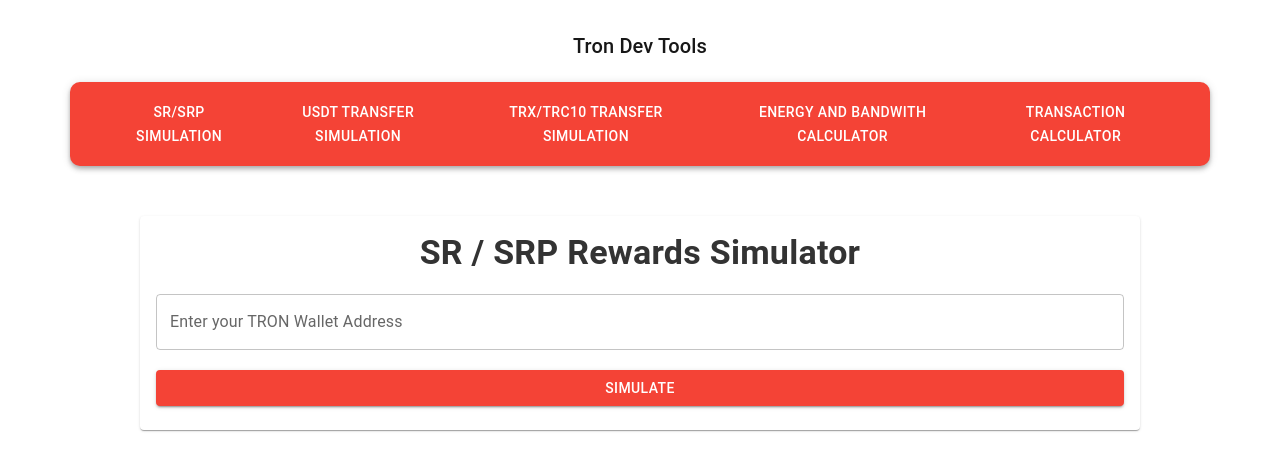
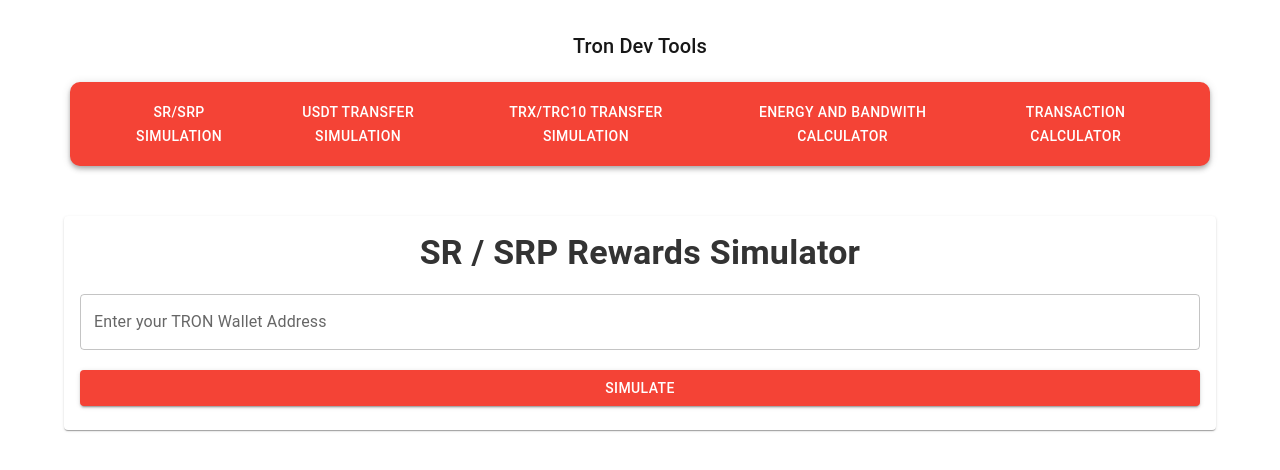
Before and after one commit to aziz1975/tron-dev-tools, a Next.js app: page /sr-simulation in a window 1280 px wide. Shown: the top 470 px of the page. Built offline with nearby package versions, Linux system fonts and the light colour scheme.

Commit message:
ui changes

```diff
--- a/app/sr-simulation/SRSimulation.tsx
+++ b/app/sr-simulation/SRSimulation.tsx
@@ -191,7 +191,7 @@
 
   return (
     <Container className="container" maxWidth="lg">
-      <Card style={{ maxWidth: '1000px', margin: 'auto', backgroundColor: 'white' }}>
+      <Card style={{ maxWidth: '1200px', margin: 'auto', backgroundColor: 'white' }}>
         <CardContent>
           <Typography variant="h4" style={{ color: "#333", textAlign: "center", marginBottom: "20px", fontWeight: "bold" }}>
             SR / SRP Rewards Simulator
```
